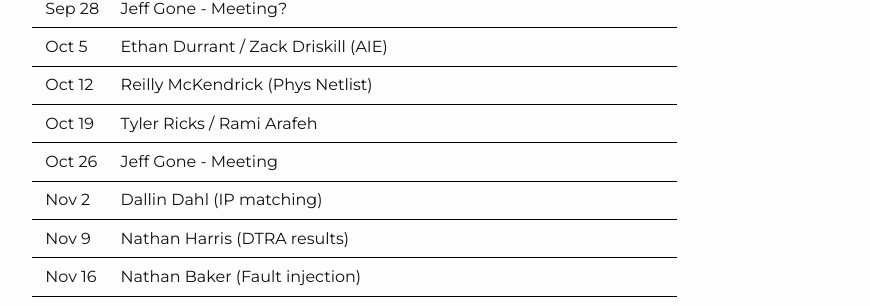
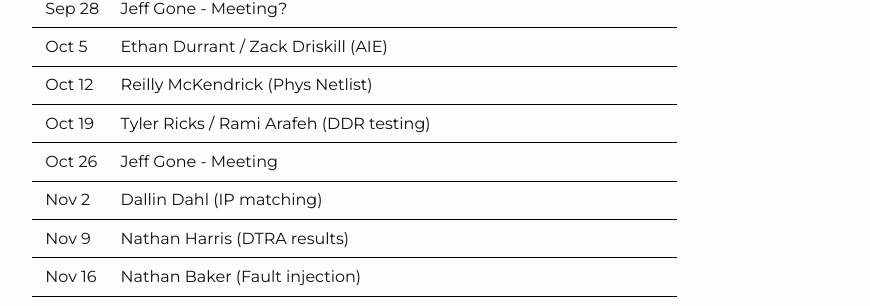
Before and after one commit to byuccl/byuccl.github.io, a Jekyll site: the page built from pages/schedule.md, in a window 1280 px wide and 900 px high, scrolled down 364 px. Shown: the part 146-452 px from the top of the window, without its empty margins (53-923 px from the left). Built offline with Jekyll 4.4.1, drawn with Linux system fonts in a browser that asks for light colours; nearby versions of some CDN libraries.

Commit message:
schedule

```diff
--- a/pages/schedule.md
+++ b/pages/schedule.md
@@ -18,7 +18,7 @@ title: Schedule
 |Sep 28     | Jeff Gone - Meeting?                          |                           |
 |Oct 5      | Ethan Durrant / Zack Driskill (AIE)           |                           |
 |Oct 12     | Reilly McKendrick (Phys Netlist)              |                           |
-|Oct 19     | Tyler Ricks / Rami Arafeh                     |                           |
+|Oct 19     | Tyler Ricks / Rami Arafeh (DDR testing)       |                           |
 |Oct 26     | Jeff Gone - Meeting                           |                           |
 |Nov 2      | Dallin Dahl (IP matching)                     |                           |
 |Nov 9      | Nathan Harris (DTRA results)                  |                           |
```
